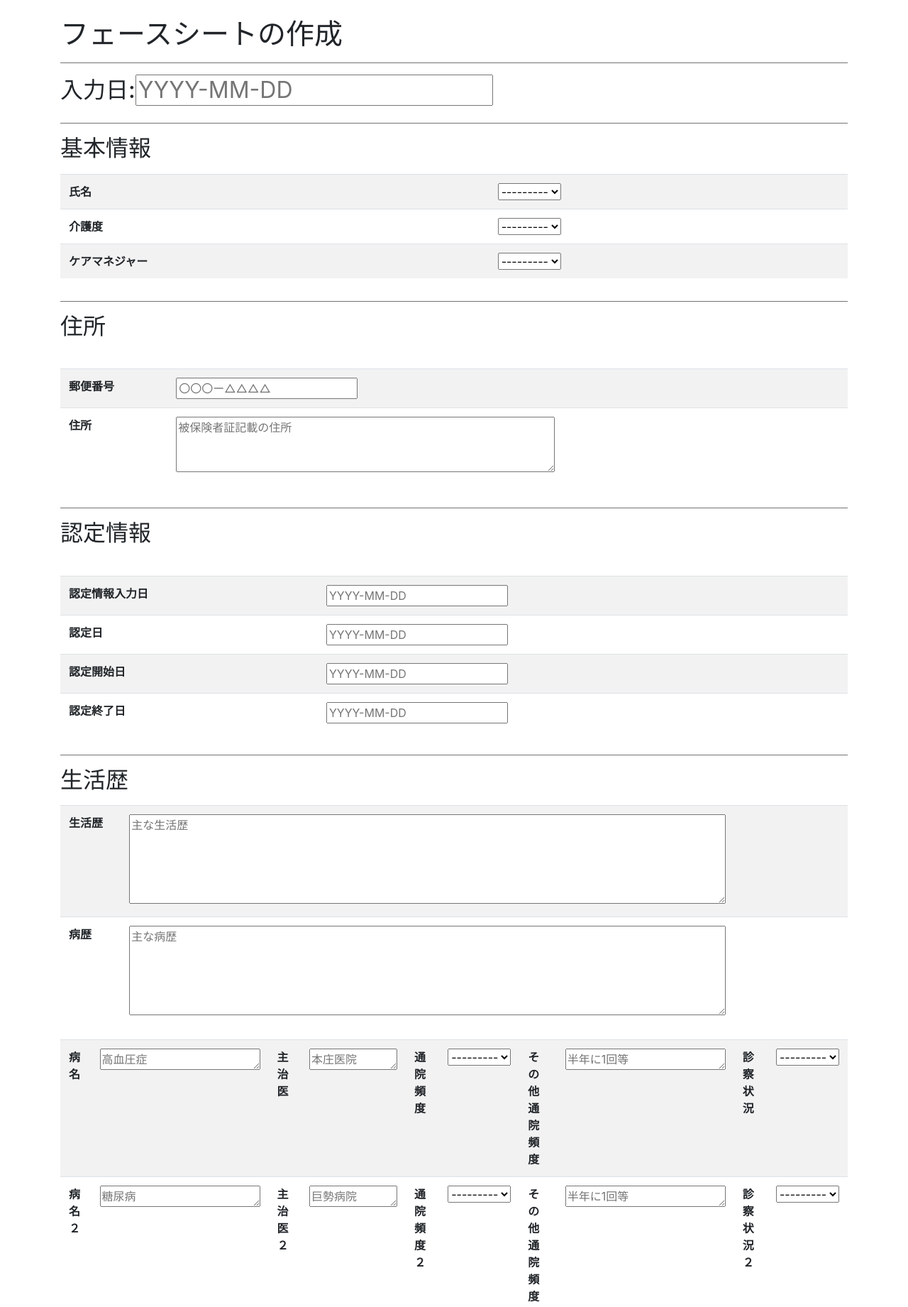
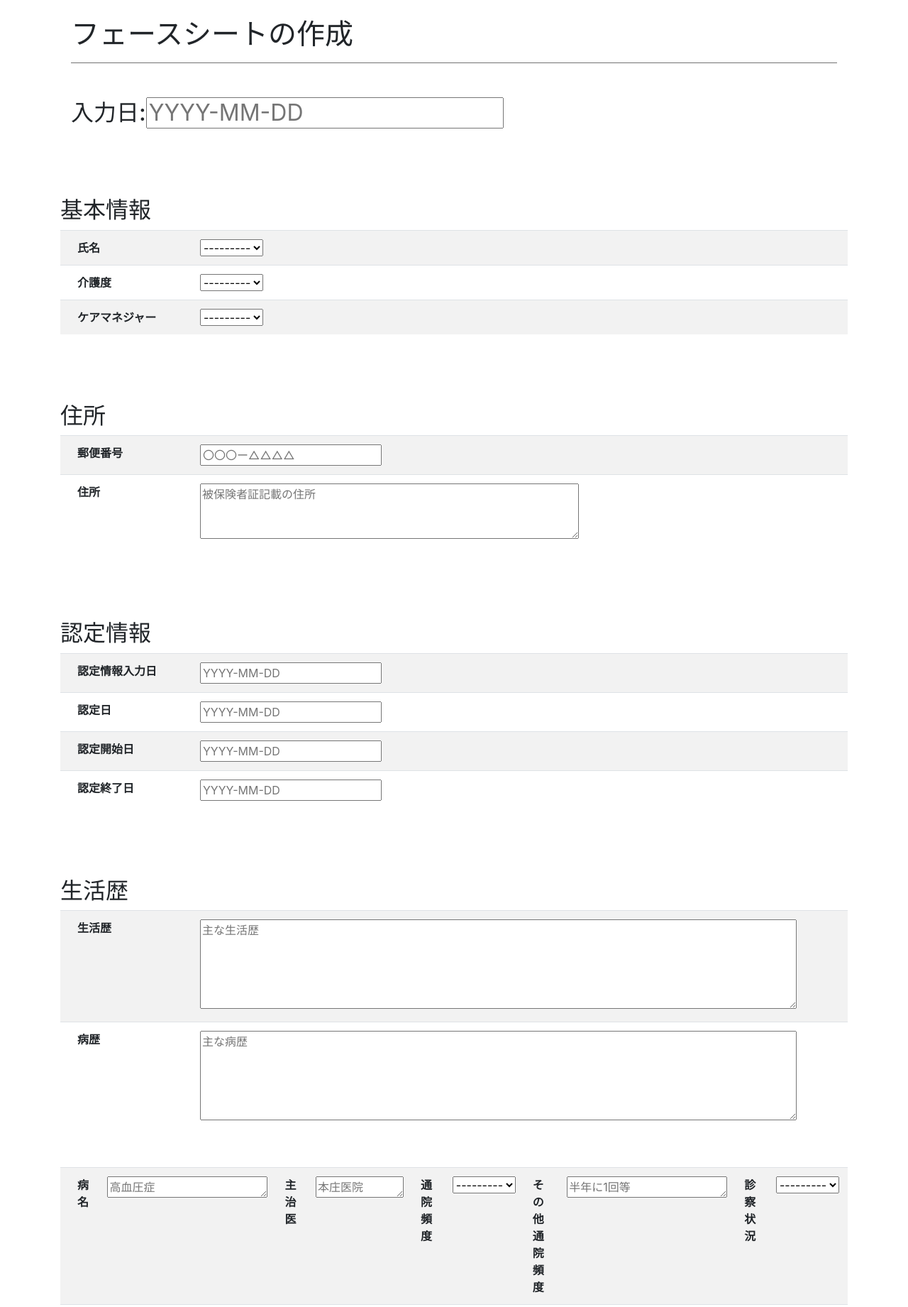
Before and after one commit to busho100/hana_assess_dep, a Django app: page /hana_cm/attributes/create/ in a window 1280 px wide. Shown: the part 56-1897 px from the top of the page at 71% size. Run offline with Django 4.2, Linux system fonts and the light colour scheme; the visitor is signed in with stand-in values (Sample User, id 1); data that the repository does not hold is empty; some libraries are stand-ins or nearby versions.

Commit message:
bootstrapのグリッドを表に適用

```diff
--- a/hana_cm/templates/hana_cm/riyoushaattributes_form.html
+++ b/hana_cm/templates/hana_cm/riyoushaattributes_form.html
@@ -1,5 +1,7 @@
 {% extends '../base.html' %}
 {% block content %}
+<div class='container-fluid'>
+
 <h1>フェースシートの{{ object|yesno:'更新,作成' }}</h1>
 
 <form action='' method='post'>
@@ -7,69 +9,75 @@
 
 
     <hr size="200%"   noshade>
-    <h2>入力日:{{form.nyuuryoku_date}}</h2>
-    <table class='table table-striped table-hover'>
 
-    </table>
+
+    <h2 class='my-5'>入力日:{{form.nyuuryoku_date}}</h2>
+    <div class='row'>
+    <h2 class='mt-5'>基本情報</h2>
+
+        {% comment %} {% for field in form %} {% endcomment %}
+
+        <table class='table table-striped table-hover mb-5 '>
+
+
+            <tr><th class='px-4 col-2'>{{form.name.label}}</th><td >{{form.name}}</td></tr>
+            <tr><th class='px-4 col-2'>{{form.kaigodo.label}}</th><td>{{form.kaigodo }}</td></tr>
+            <tr><th class='px-4 col-2'>{{form.cm_name.label}}</th><td >{{form.cm_name}}</td></tr>
+
+
+            {% comment %} <tr><th>{{ form.cm_name.label}}</th>　<td>{{ form.cm_name}}</td></tr>
+            <tr><th>{{ form.birth_day.label}}</th>　<td>{{ form.birth_day}}</td></tr>{% endcomment %}
+        </table>
+
+
+
+    <div><hr size="200%"   noshade></div>
+
+
+
+
+        <h2 class='mt-5'>住所</h2>
+        <table class='table table-striped table-hover mb-5'>
+
+            <tr><th class='px-4 col-2'>{{form.post_no.label}}</th>　<td>{{form.post_no}}</td></tr>
+            <tr><th class='px-4 col-2'>{{form.adress.label}}</th>　<td>{{form.adress }}</td></tr>
+        {% comment %} {% for field in form %} {% endcomment %}
+        </table>
+
 
     <hr size="200%"   noshade>
 
-    <fieldset>
-        <legend><h2>基本情報</h2></legend>
+
+        <h2 class='mt-5'>認定情報</h2>
+        <table class='table table-striped table-hover mb-5'>
+        <tr><th class='px-4 col-2'>{{form.youkaigodo_nyuuryokuDate.label}}</th>　<td>{{form.youkaigodo_nyuuryokuDate}}</td></tr>
+        <tr><th class='px-4 col-2'>{{form.nintei_date.label}}</th>　<td>{{form.nintei_date }}</td></tr>
+        <tr><th class='px-4 col-2'>{{form.start_date.label}}</th>　<td>{{form.start_date}}</td></tr>
+        <tr><th class='px-4 col-2'>{{form.end_date.label}}</th>　<td>{{form.end_date }}</td></tr>
         {% comment %} {% for field in form %} {% endcomment %}
-        <table class='table table-striped table-hover'>
-            <tr><th>{{form.name.label}}</th><td>{{form.name}}</td></tr>
-            <tr><th>{{form.kaigodo.label}}</th><td>{{form.kaigodo }}</td></tr>
-            <tr><th>{{form.cm_name.label}}</th> <td>{{form.cm_name}}</td></tr>
-            {% comment %} <tr><th>{{ form.cm_name.label}}</th>　<td>{{ form.cm_name}}</td></tr>
-            <tr><th>{{ form.birth_day.label}}</th>　<td>{{ form.birth_day}}</td></tr>{% endcomment %}
         </table>
-    </fieldset>
+
 
     <hr size="200%"   noshade>
 
-    <fieldset>
-        <legend><h2>住所</h2></legend>
-        <table class='table table-striped table-hover'>
-        <tr><th>{{form.post_no.label}}</th>　<td>{{form.post_no}}</td></tr>
-            <tr><th>{{form.adress.label}}</th>　<td>{{form.adress }}</td></tr>
-        {% comment %} {% for field in form %} {% endcomment %}
-        </table>
-    </fieldset>
 
-    <hr size="200%"   noshade>
-
-    <fieldset>
-        <legend><h2>認定情報</h2></legend>
-        <table class='table table-striped table-hover'>
-        <tr><th>{{form.youkaigodo_nyuuryokuDate.label}}</th>　<td>{{form.youkaigodo_nyuuryokuDate}}</td></tr>
-        <tr><th>{{form.nintei_date.label}}</th>　<td>{{form.nintei_date }}</td></tr>
-        <tr><th>{{form.start_date.label}}</th>　<td>{{form.start_date}}</td></tr>
-        <tr><th>{{form.end_date.label}}</th>　<td>{{form.end_date }}</td></tr>
-        {% comment %} {% for field in form %} {% endcomment %}
-        </table>
-    </fieldset>
-
-    <hr size="200%"   noshade>
-
-    <fieldset>
-        <legend><h2>生活歴</h2></legend>
-        <table class='table table-striped table-hover'>
-        <tr><th>{{form.life_history.label}}</th><td>{{form.life_history}}</td></tr>
-        <tr><th>{{form.disease_history.label}}</th><td>{{form.disease_history}}</td></tr>
+        <h2 class='mt-5'>生活歴</h2>
+        <table class='table table-striped table-hover mb-5'>
+        <tr><th class='px-4 col-2'>{{form.life_history.label}}</th><td>{{form.life_history}}</td></tr>
+        <tr><th class='px-4 col-2'>{{form.disease_history.label}}</th><td>{{form.disease_history}}</td></tr>
     </table>
-        <table class='table table-striped table-hover'>
-        <tr><th>{{form.desease_name.label}}</th><td>{{form.desease_name}}</td>
+        <table class='table table-striped table-hover mb-5'>
+        <tr ><th class='pl-4'>{{form.desease_name.label}}</th><td>{{form.desease_name}}</td>
         <th>{{form.primary_care_doctor.label}}</th><td>{{form.primary_care_doctor}}</td>
         <th>{{form.frequency.label}}</th><td>{{form.frequency}}</td>
         <th>{{form.othe_frequency.label}}</th><td>{{form.othe_frequency}}</td>
         <th>{{form.examination_status.label}}</th><td>{{form.examination_status}}</td></tr>
-        <tr><th>{{form.desease_name2.label}}</th><td>{{form.desease_name2}}</td>
+        <tr><th class='pl-4'>{{form.desease_name2.label}}</th><td>{{form.desease_name2}}</td>
         <th>{{form.primary_care_doctor2.label}}</th><td>{{form.primary_care_doctor2}}</td>
         <th>{{form.frequency2.label}}</th><td>{{form.frequency2}}</td>
         <th>{{form.othe_frequency2.label}}</th><td>{{form.othe_frequency2}}</td>
         <th>{{form.examination_status2.label}}</th><td>{{form.examination_status2}}</td> </tr>
-        <tr><th>{{form.desease_name3.label}}</th><td>{{form.desease_name3}}</td>
+        <tr><th class='pl-4'>{{form.desease_name3.label}}</th><td>{{form.desease_name3}}</td>
         <th>{{form.primary_care_doctor3.label}}</th><td>{{form.primary_care_doctor3}}</td>
         <th>{{form.frequency3.label}}</th><td>{{form.frequency3}}</td>
         <th>{{form.othe_frequency3.label}}</th><td>{{form.othe_frequency3}}</td>
@@ -79,26 +87,26 @@
         <table class='table table-striped table-hover'>
 
         </table>
-    </fieldset>
+
 
     <hr size="200%"   noshade>
 
-    <fieldset>
-        <legend><h2>主訴</h2></legend>
-        <table class='table table-striped table-hover'>
-        <tr><th>{{form.huso_honninn.label}}</th><td>{{form.huso_honninn}}</td></tr>
-        <tr><th>{{form.shuso_family.label}}</th><td>{{form.shuso_family }}</td></tr>
-        <tr><th>{{form.family_situation.label}}</th><td>{{form.family_situation }}</td></tr>
-    </fieldset>
+
+        <h2 class='mt-5'>主訴</h2>
+        <table class='table table-striped table-hover mb-5'>
+        <tr><th class='px-4 col-2'>{{form.huso_honninn.label}}</th><td>{{form.huso_honninn}}</td></tr>
+        <tr><th class='px-4 col-2'>{{form.shuso_family.label}}</th><td>{{form.shuso_family }}</td></tr>
+        <tr><th class='px-4 col-2'>{{form.family_situation.label}}</th><td>{{form.family_situation }}</td></tr>
+
         <hr>
         <table class='table table-striped table-hover'>
-        <tr><th>{{form.family_name.label}}</th><td>{{form.family_name }}</td>
+        <tr><th class='pl-4'>{{form.family_name.label}}</th><td>{{form.family_name }}</td>
         <th>{{form.family_relationship.label}}</th><td>{{form.family_relationship }}</td>
         <th>{{form.family_phone.label}}</th><td>{{form.family_phone }}</td></tr>
-        <tr><th>{{form.family_name2.label}}</th><td>{{form.family_name2 }}</td>
+        <tr><th class='pl-4'>{{form.family_name2.label}}</th><td>{{form.family_name2 }}</td>
         <th>{{form.family_relationship2.label}}</th><td>{{form.family_relationship2 }}</td>
         <th>{{form.family_phone2.label}}</th><td>{{form.family_phone2 }}</td></tr>
-        <tr><th>{{form.family_name3.label}}</th><td>{{form.family_name3 }}</td>
+        <tr><th class='pl-4'>{{form.family_name3.label}}</th><td>{{form.family_name3 }}</td>
         <th>{{form.family_relationship3.label}}</th><td>{{form.family_relationship3 }}</td>
         <th>{{form.family_phone3.label}}</th><td>{{form.family_phone3 }}</td></tr>
         {% comment %} {% for field in form %} {% endcomment %}
@@ -107,45 +115,46 @@
 
     <hr size="200%"   noshade>
 
-    <fieldset>
-        <legend><h2>障害自立度</h2></legend>
-        <table class='table table-striped table-hover'>
-        <tr><th>{{form.shougai_koureisha.label}}</th><td>{{form.shougai_koureisha}}</td>
-        <th>{{form.ninchisho_koureisha.label}}</th><td>{{form.ninchisho_koureisha }}</td></tr>
+
+        <h2 class='mt-5'>障害自立度</h2>
+        <table class='table table-striped table-hover mb-5'>
+        <tr><th class='px-4 col-2'>{{form.shougai_koureisha.label}}</th><td class='col-2'>{{form.shougai_koureisha}}</td>
+        <th class='col-2'>{{form.ninchisho_koureisha.label}}</th><td>{{form.ninchisho_koureisha }}</td></tr>
         {% comment %} {% for field in form %} {% endcomment %}
         </table>
-    </fieldset>
+
 
 
     <hr size="200%"   noshade>
 
-    <fieldset>
-        <legend><h2>社会保険</h2></legend>
-        <table class='table table-striped table-hover'>
-        <tr><th>{{form.medical_insurance.label}}</th><td>{{form.medical_insurance}}</td>
-        <th>{{form.pension_insurance.label}}</th><td>{{form.pension_insurance}}</td>
-        <th>{{form.disability_notebook.label}}</th><td>{{form.disability_notebook}}</td></tr>
+
+        <h2 class='mt-5'>社会保険</h2>
+        <table class='table table-striped table-hover mb-5'>
+        <tr><th class='px-4 col-2'>{{form.medical_insurance.label}}</th><td class='col-2'>{{form.medical_insurance}}</td>
+        <th class='col-2'>{{form.pension_insurance.label}}</th><td class='col-2'>{{form.pension_insurance}}</td>
+        <th class='col-2'>{{form.disability_notebook.label}}</th><td class='col-2'>{{form.disability_notebook}}</td></tr>
         </table>
-    </fieldset>
+
 
 
     <hr size="200%"   noshade>
 
-    <fieldset>
-        <legend><h2>現在利用しているサービス</h2></legend>
-        <table class='table table-striped table-hover'>
-        <tr><th>{{form.current_service.label}}</th><td>{{form.current_service}}</td></tr>
+
+        <h2 class='mt-5'>現在利用しているサービス</h2>
+        <table class='table table-striped table-hover mb-5'>
+        <tr><th class='px-4 col-2'>{{form.current_service.label}}</th><td>{{form.current_service}}</td></tr>
         </table>
-    </fieldset>
+
 
 
 
     <button type='submit' class='submit'>{{object|yesno:'更新,作成'}}</button>
     {% comment %} <button type='submit'  class='submit' name="button_1">上書き</button>  {% endcomment %}
 </form>
-
+</div>
 <div>
     <a href='JavaScript:history.back()'>&lt;戻る</a>
+</div>
 </div>
 
 
```
